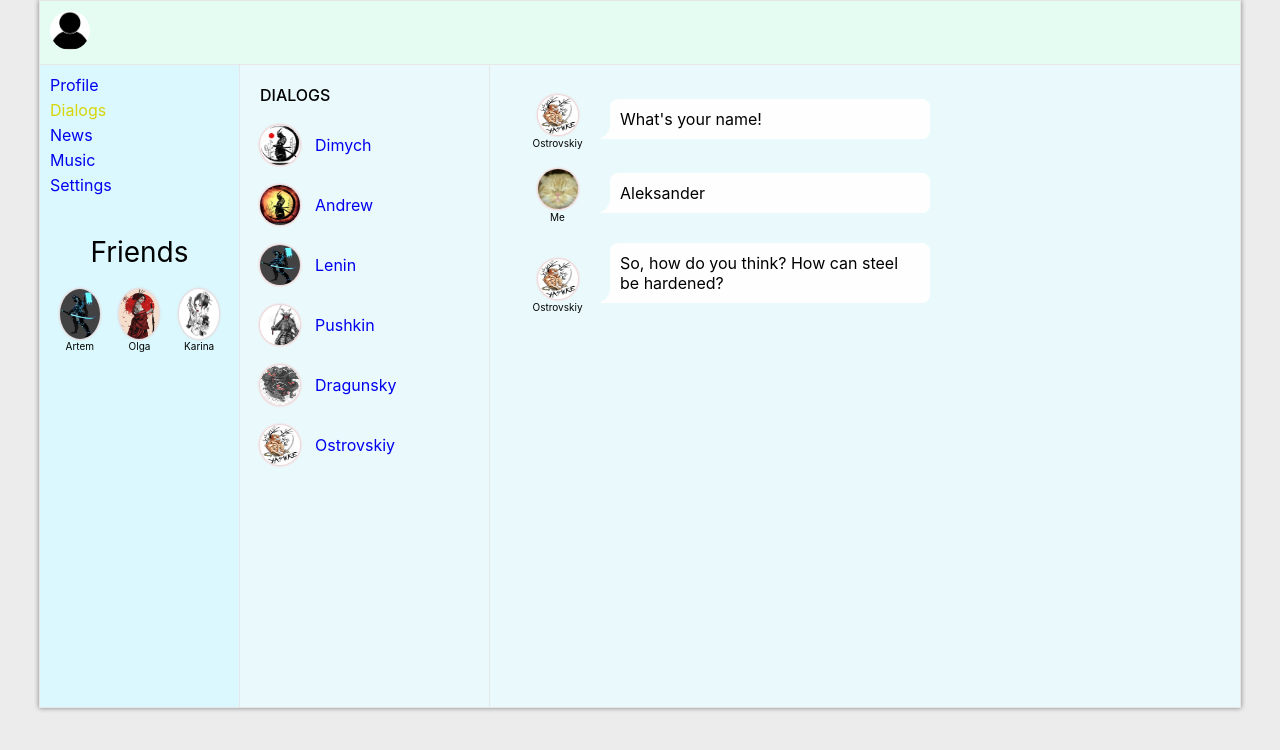
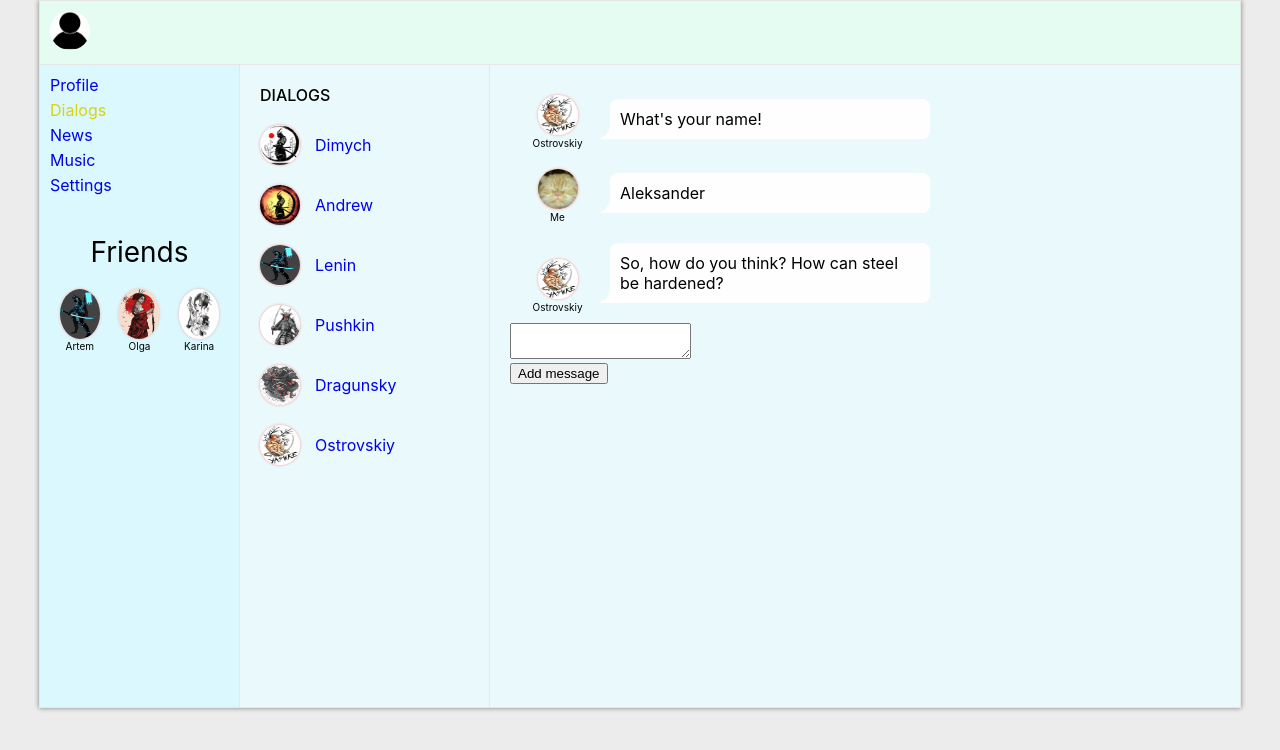
Before and after one commit to AliaksandrLiubanets/sn_typescript, a React (Create React App) app: page /dialogs/00aaf106-3a45-11ec-ac42-8178fd7b9544 in a window 1280 px wide. Shown: the top 750 px of the page. Built offline with nearby package versions, Linux system fonts and the light colour scheme.

Commit message:
feat: Create TextareaField and add it to DialogWithUser

```diff
--- a/src/components/Dialogs/DialogWithUser/DialogWithUser.tsx
+++ b/src/components/Dialogs/DialogWithUser/DialogWithUser.tsx
@@ -1,6 +1,7 @@
 import s from '../Dialogs.module.css'
-import Message from '../Messages/Message'
+import Dialog from '../Dialog/Dialog'
 import {DialogsPageMessagesType} from '../../Redux/state'
+import TextareaField from '../TextareaField'
 
 type DialogWithUserPropsType = {
     dialogsState: DialogsPageMessagesType
@@ -8,11 +9,12 @@ type DialogWithUserPropsType = {
 
 function DialogWithUser(props: DialogWithUserPropsType) {
 
-    const avaNameMessage = props.dialogsState.ostrovskiy.map(m => <Message key={m.id} message={m.message} name={m.name} ava={m.ava}/>)
+    const avaNameMessage = props.dialogsState.ostrovskiy.map(m => <Dialog key={m.id} message={m.message} name={m.name} ava={m.ava}/>)
 
 
     return <div className={s.ava_message}>
         <div>{avaNameMessage}</div>
+        <TextareaField/>
     </div>
 }
 
--- /dev/null
+++ b/src/components/Dialogs/TextareaField.tsx
@@ -0,0 +1,18 @@
+import {ChangeEvent, useState} from 'react'
+
+
+function TextareaField() {
+    const [text, setText] = useState('')
+
+    return <>
+        <div>
+            <textarea onChange={(e: ChangeEvent<HTMLTextAreaElement>) => setText(e.currentTarget.value)} value={text}></textarea>
+        </div>
+        <div>
+            <button>Add message</button>
+        </div>
+
+    </>
+}
+
+export default TextareaField
--- a/src/components/Profile/AddPost/Posts/Posts.tsx
+++ b/src/components/Profile/AddPost/Posts/Posts.tsx
@@ -21,9 +21,9 @@ function Posts(props: PostsPropsType) {
         <img className={s.samuraiImage} src={samurai} alt={'samurai'}/>
         <span className={s.postSpan}>{props.post}</span>
         <div className={s.likesBlock}>
-            <span><img onClick={setLikesCount} className={s.likeImage} src={likeImage} alt={'like'}/></span><span className={s.likesCount}>{like}</span>
+            <span><img onClick={setLikesCount} className={s.likeImage} src={likeImage} alt={'like'}/></span>
+            <span className={s.likesCount}>{like}</span>
         </div>
-
     </div>
 }
 
```
Also changed, not shown: src/components/Dialogs/Dialog/Dialog.tsx (renamed from src/components/Dialogs/Messages/Message.tsx, +4 -4 lines), src/components/Dialogs/Dialog/Dialog.module.css (renamed from src/components/Dialogs/Messages/Message.module.css).
